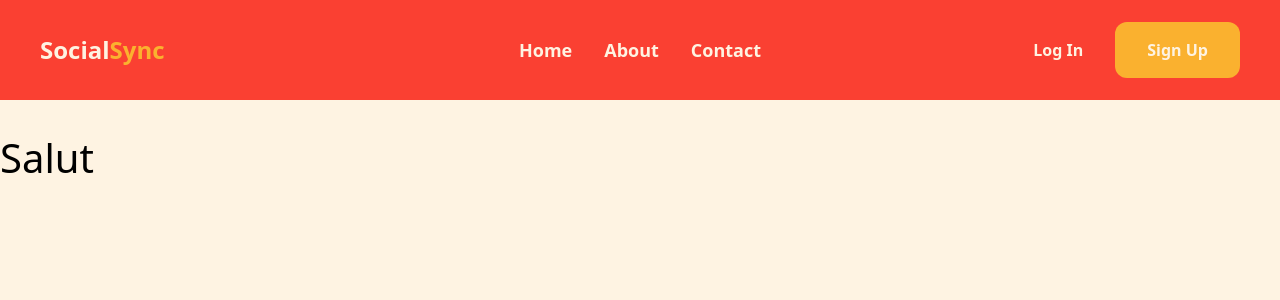
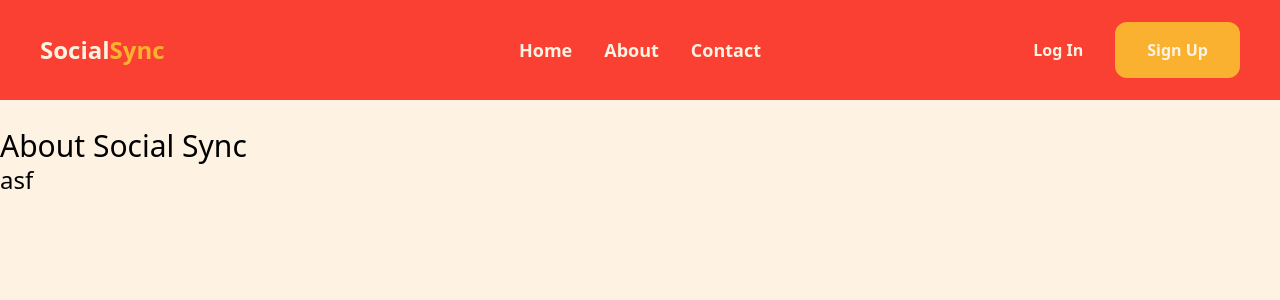
Before and after one commit to mihai888nextlab/Proiect-CtrlAltElite, a Next.js app: page /about in a window 1280 px wide. Shown: the top 300 px of the page. Built offline with nearby package versions, Linux system fonts and the light colour scheme.

Commit message:
Update about.tsx

```diff
--- a/src/pages/about.tsx
+++ b/src/pages/about.tsx
@@ -5,7 +5,13 @@ export default function About() {
     <div>
       <Header />
       <main className="min-h-screen bg-background pt-32">
-        <div><h1 style={{fontSize:"40px"}}>Salut</h1></div>
+        <div>
+            <h1 className="text-3xl">About Social Sync</h1>
+            <h2 className="text-2xl">asf</h2>
+
+        </div>
+
+
       </main>
     </div>
   );
```
